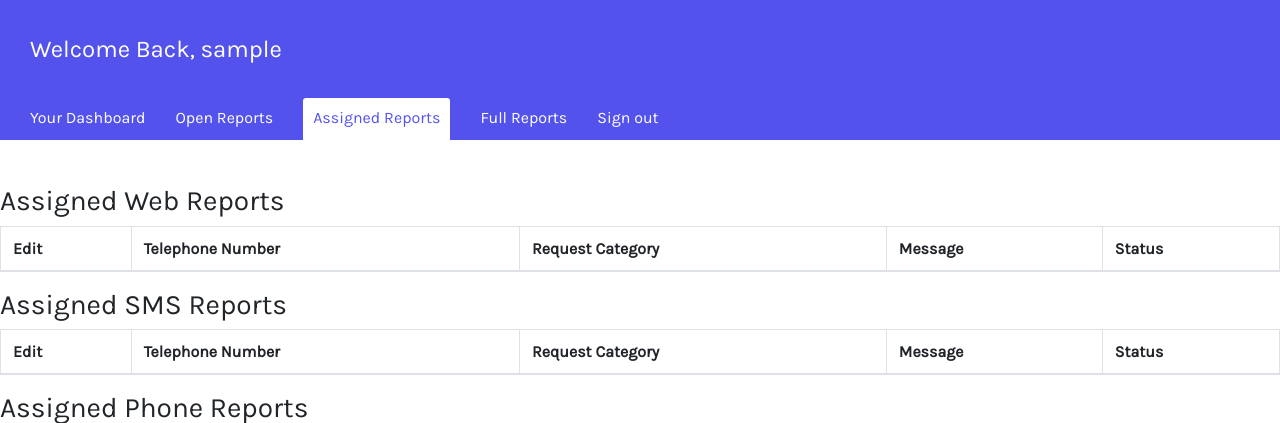
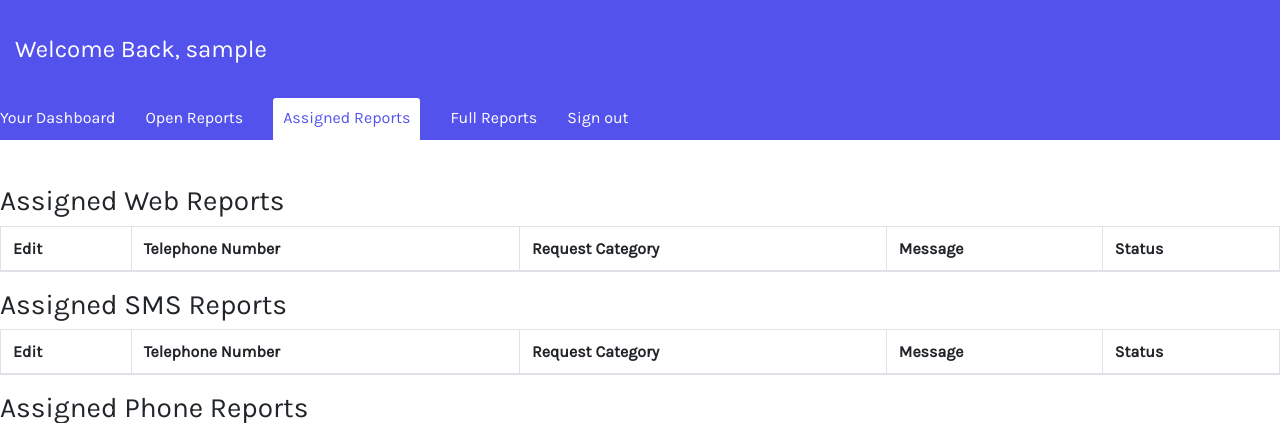
Before and after one commit to kittymagician/COVID-19-Emergency-Response-Hub, a Flask app: page /reportcenter/assigned in a window 1280 px wide. Shown: the top 423 px of the page. Run offline with Flask 2, Linux system fonts and the light colour scheme; a user stored in the database is signed in; tables that the repository leaves empty hold one stand-in row (values such as "Sample post"); data that the repository does not hold is empty; some libraries are stand-ins or nearby versions.

Commit message:
Padding Changes

```diff
--- a/static/style.css
+++ b/static/style.css
@@ -8,6 +8,11 @@ html body {
 	max-width: 1440px;
 	padding-left: 30px;
 	padding-right: 30px;
+}
+
+.row {
+
+	margin: 0;
 }
 
 /* MENU */
--- a/templates/assignedreport.html
+++ b/templates/assignedreport.html
@@ -9,7 +9,7 @@
     <title>Dashboard - CERH</title>
 
 <div class="dashMenu">
-    <div class="container-fluid">
+    <div class="container-fluid p-0">
         <div class="row">
             <div class="col">
                 <h1>Welcome Back, {{ current_user.username }}</h1>
--- a/templates/dashboard.html
+++ b/templates/dashboard.html
@@ -12,7 +12,7 @@
 <div class="dashMenu">
 	<div class="container-fluid">
 		<div class="row">
-			<div class="col">
+			<div class="col p-0">
 				<h1>Welcome Back, {{ current_user.username }}</h1>
 			</div>
 		</div>
--- a/templates/fullreport.html
+++ b/templates/fullreport.html
@@ -11,7 +11,7 @@
 <div class="dashMenu">
     <div class="container-fluid">
         <div class="row">
-            <div class="col">
+            <div class="col p-0">
                 <h1>Welcome Back, {{ current_user.username }}</h1>
             </div>
         </div>
--- a/templates/openreport.html
+++ b/templates/openreport.html
@@ -11,7 +11,7 @@
 <div class="dashMenu">
     <div class="container-fluid">
         <div class="row">
-            <div class="col">
+            <div class="col p-0">
                 <h1>Welcome Back, {{ current_user.username }}</h1>
             </div>
         </div>
```
